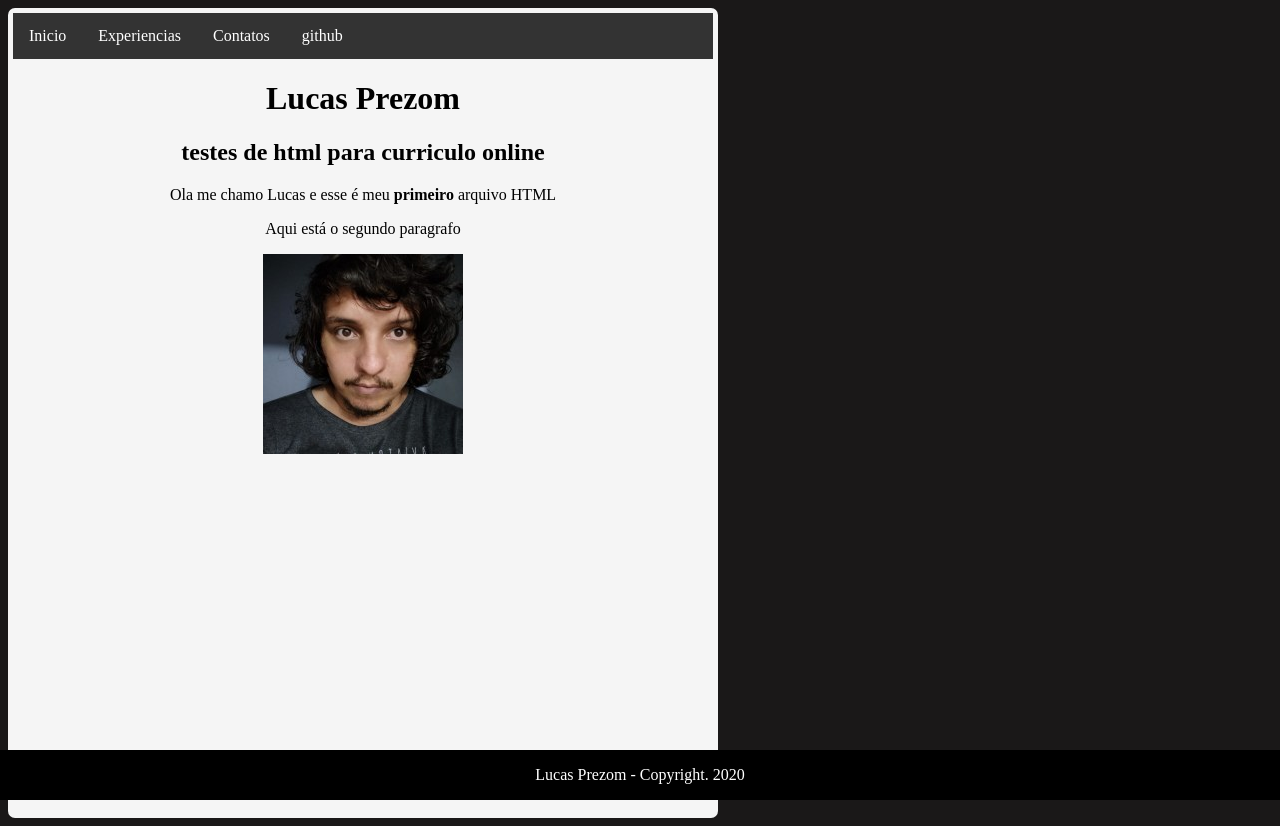
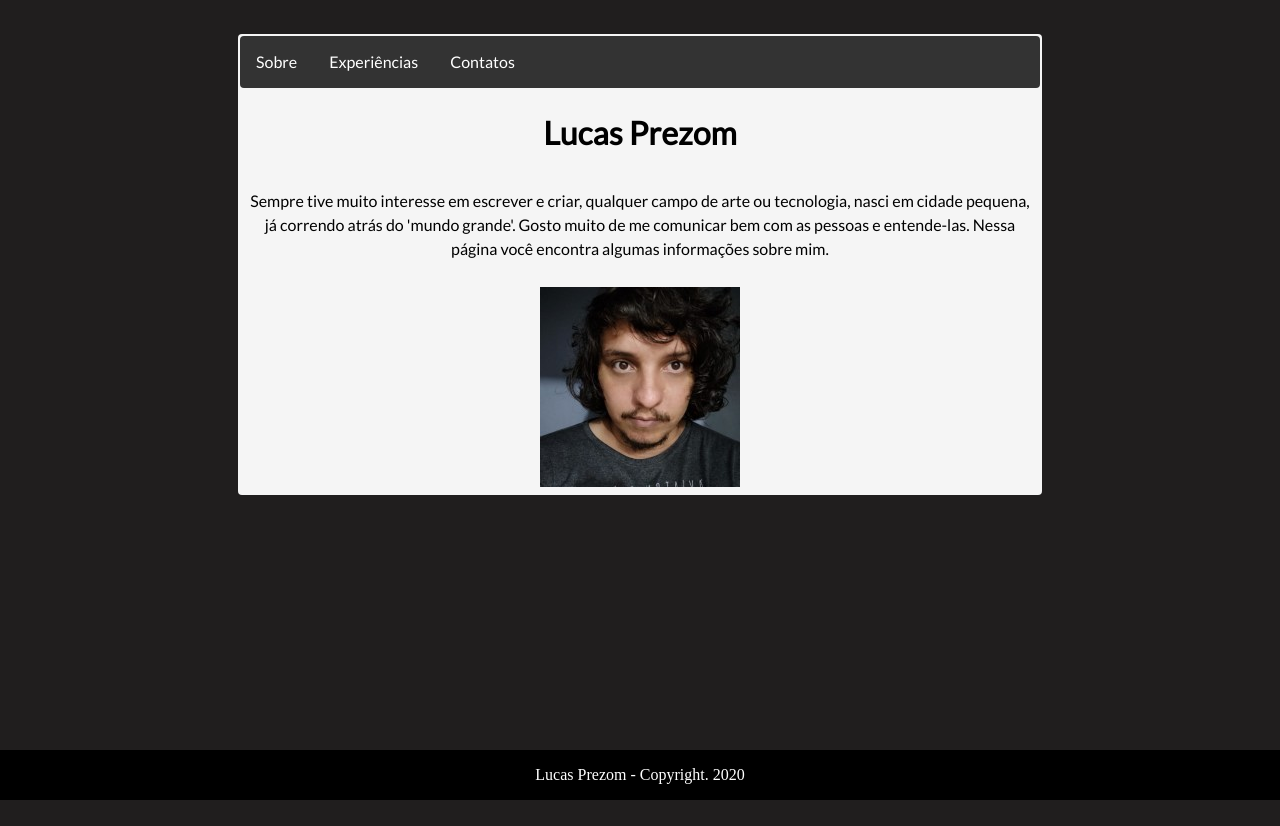
Before and after one commit to lucasprezom/cv-lucasprezom, a plain HTML site: page index.html in a window 1280 px wide. After the commit the page ends 800 px from the top, so only its background shows below. Drawn offline with Linux system fonts and the light colour scheme.

Commit message:
atualizando cv

```diff
--- a/estilo.css
+++ b/estilo.css
@@ -1,3 +1,18 @@
+main
+
+{
+
+  width: 65%;
+  max-width: 800px;
+  margin: auto;
+  font-family: lato;
+  background-color: whitesmoke;
+  line-height: 1.5;
+  padding: 2px 2px;
+  margin-top: 34px;
+  border-radius: 4px;
+}
+
 li {
   display: inline;
   float: left;
@@ -17,11 +32,13 @@ ul {
     background-color: #333;
     top: 0;
     width: 100%;
+    border-radius: 4px;
   }
 
 li a:hover {
     background-color: rgb(28, 224, 110);
   }
+
   .footer {
     position: fixed;
     left: 0;
@@ -31,22 +48,18 @@ li a:hover {
     color: white;
     text-align: center;
   }
-  .caixa1 {
+
+  body {
+    background-color: rgb(32, 30, 30);
+  }
+
+  .titulo {
     text-align: center;
   }
-
-  Body {
-    background-color: rgb(26, 24, 24);
-    line-height: 1,5;
-
+  .imagemprofile {
+    text-align: center;
   }
-  main {
-    display: center;
-    background-color: whitesmoke;
-    height: 800;
-    width: 700;
-    padding: 5px;
-    position: center;
-    border-radius: 7px;
-
-  }
+ .texto1 {
+   text-align: center;
+   padding: 10px;
+ }
--- a/index.html
+++ b/index.html
@@ -1,32 +1,37 @@
-<html>
+<!DOCTYPE html>
+<html lang="pt">
 <head>
       <title> Lucas Prezom </title>
-      <link href="https://fonts.googleapis.com/css2?family=Lato:wght@400;700&display=swap" rel="stylesheet">
+      <link href="https://fonts.googleapis.com/css2?family=Lato&display=swap" rel="stylesheet">
       <link rel="stylesheet" href="estilo.css"/>
 
 </head>
 
  <body>
        <main>
+            <div class="barra">
                   <ul>
-                  <li><a href="index.html">Inicio</a></li>
-                  <li><a href="experiencias.html">Experiencias</a></li>
+                        <li><a href="index.html">Sobre</a></li>
+                        <li><a href="experiencias.html">Experiências</a></li>
                         <li><a href="contatos.html" >Contatos</a></li>
-                  <li><a href="https://github.com/lucasprezom">github</a></li>
+
 
                   </ul>
+                  </div>
 
-            <div class="caixa1">
-                  <h1> Lucas Prezom </h1>
-                  <h2> testes de html para curriculo online </h2>
-                  <p> Ola me chamo Lucas e esse é meu <b> primeiro </b>arquivo HTML </p>
-                  <p> Aqui está o segundo paragrafo </p>
+             <h1 class="titulo">Lucas Prezom</h1>
+             <p class="texto1">Sempre tive muito interesse em escrever e criar, qualquer campo de arte ou tecnologia,
+                  nasci em cidade pequena, já correndo atrás do 'mundo grande'. Gosto muito de me comunicar bem
+            com as pessoas e entende-las. Nessa página você encontra algumas informações sobre mim.</p>
+
+
+            <div class="imagemprofile">
                   <img src="imagemperfil.jpg" sizes="20">
             </div>
+
       </main>
 
 
-      </div>
 
   <div class="footer">
       <p>Lucas Prezom - Copyright. 2020</p>
```
Lines whose indentation alone changed are shown as unchanged.
